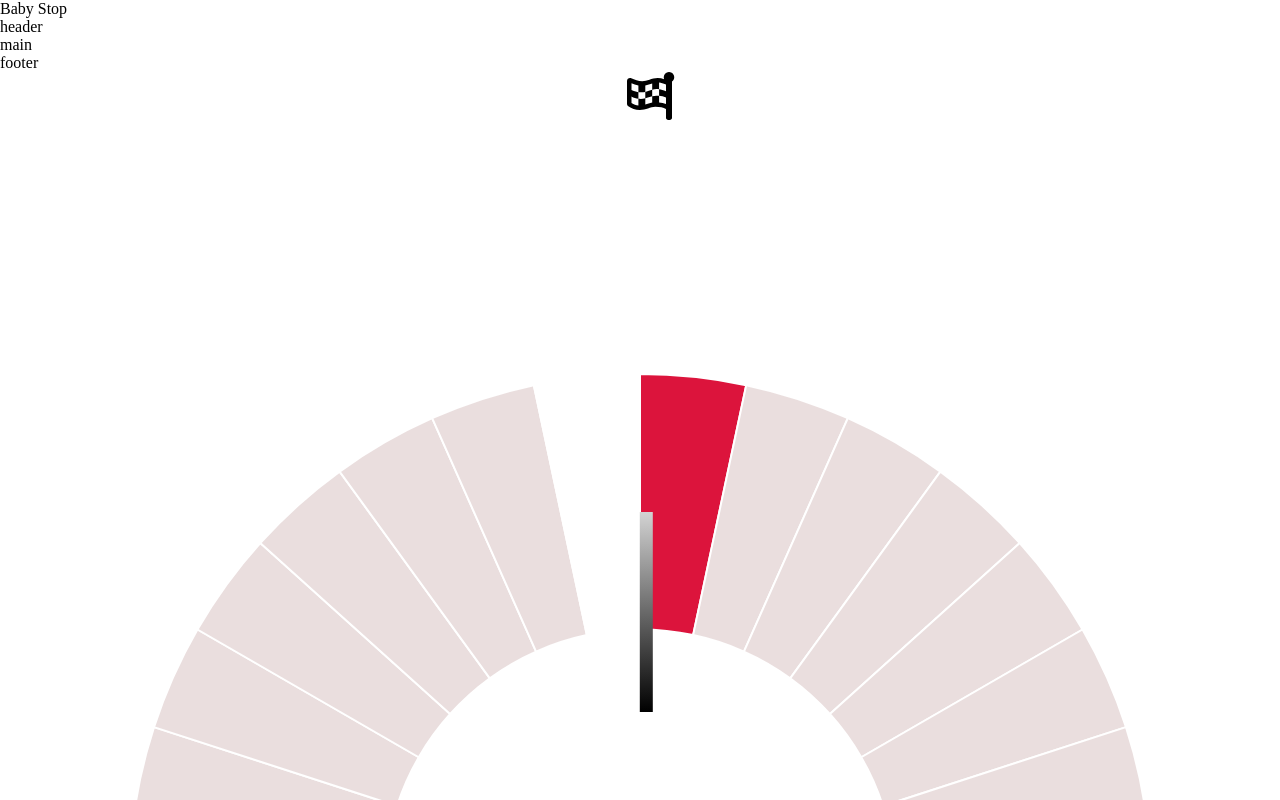
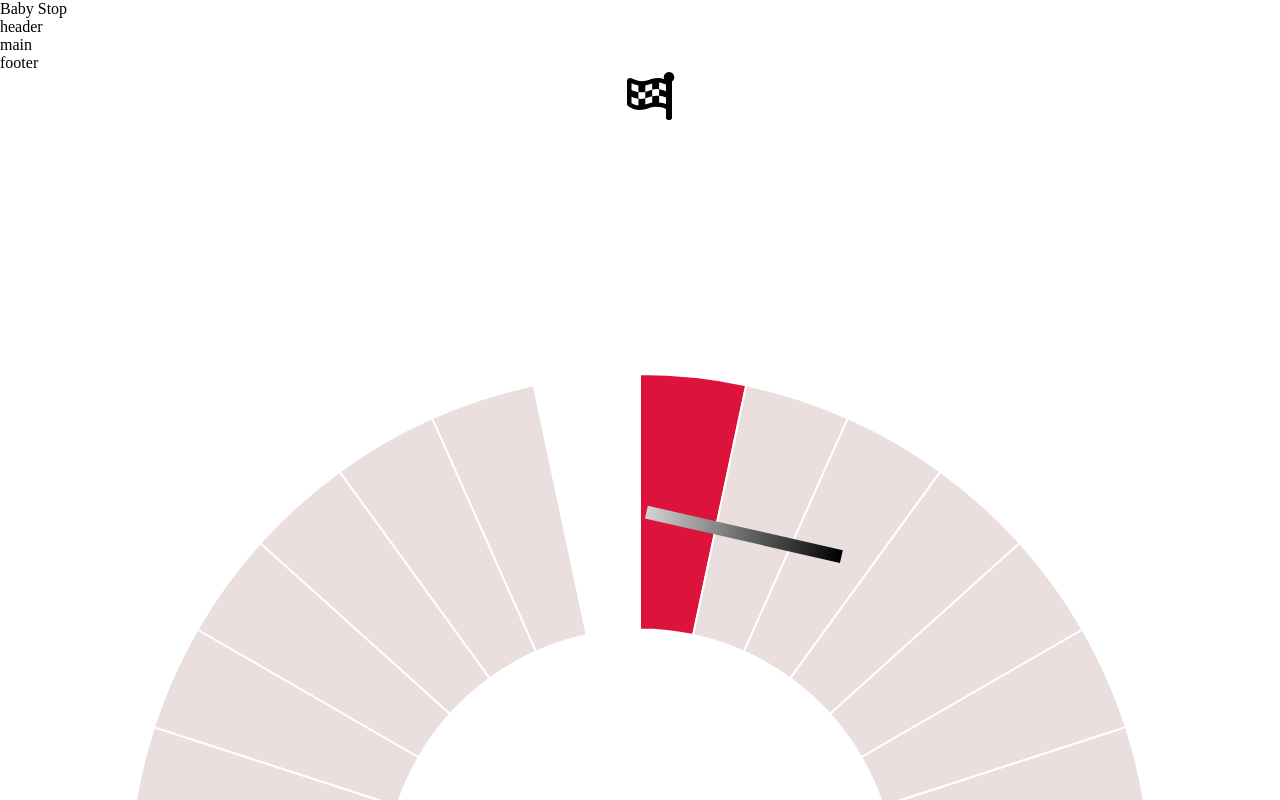
Before and after one commit to justinehell/womanonymous, a React (Create React App) app: page / in a window 1280 px wide. Shown: the top 800 px of the page. Built offline with nearby package versions, Linux system fonts and the light colour scheme.

Commit message:
rotating line with the day

```diff
--- a/src/App.js
+++ b/src/App.js
@@ -12,7 +12,7 @@ function App() {
 
       <Layout/>
       <Cycle />
-      <InnerCycle dayOfCycle="15"/>
+      <InnerCycle dayOfCycle="8"/>
     </div>
   );
 }
--- a/src/components/InnerCycle.js
+++ b/src/components/InnerCycle.js
@@ -11,7 +11,7 @@ const InnerCycle = (props) => {
 		<div class='clock'>
 			<div
 				class='hand'
-				style={{ transform: `rotate(${day * (360 / 30)}deg)` }}></div>
+				style={{ transform: `rotate(${day * (360 / 28)}deg)` }}></div>
 		</div>
 	);
 };
```
